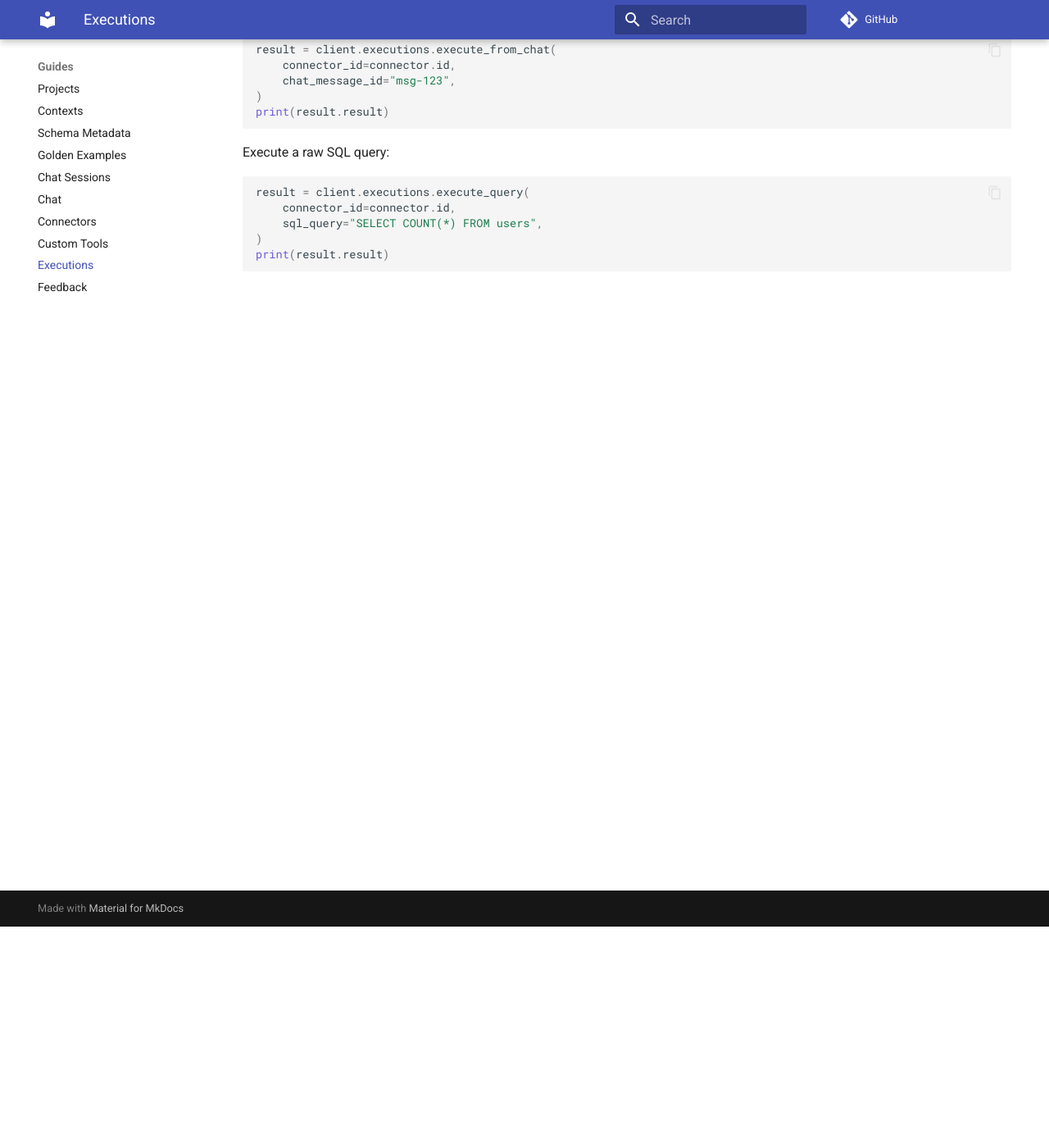
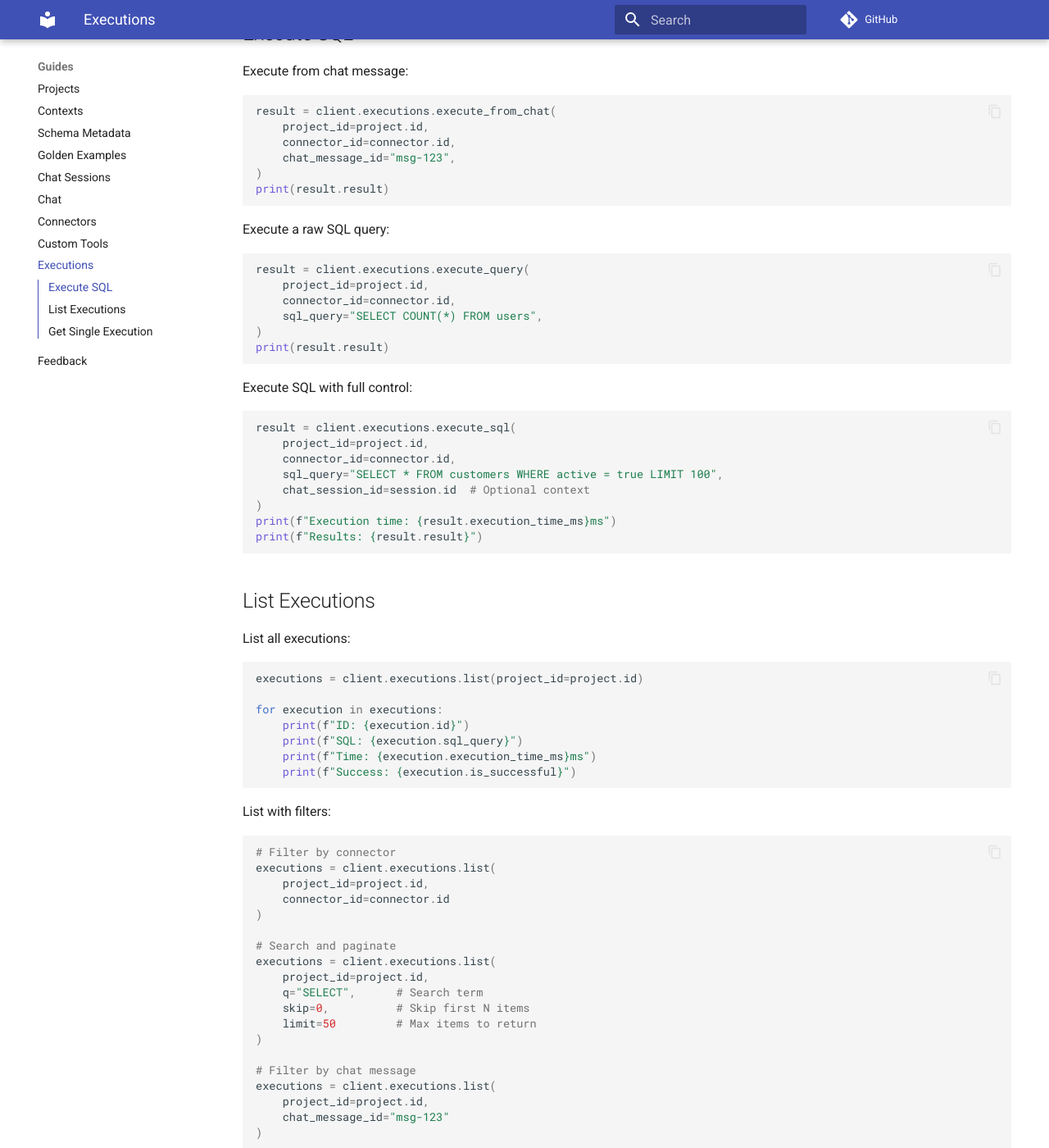
Before and after one commit to h2oai/text-2-everything-py, an MkDocs documentation site: the page built from docs/guides/executions.md, in a window 1280 px wide and 1400 px high, scrolled down 270 px. Shown: the whole window at 82% size. Built offline with MkDocs 1.6.1 and Material for MkDocs 9.7.7, drawn with Linux system fonts in a browser that asks for light colours; comment, search, counter and statistics services are not loaded; some of the changed text lies outside the part shown.

Commit message:
refactor(connectors): make connector operations project-scoped
Update connector resource to require project_id for all operations, changing from workspace-scoped to project-scoped architecture. This is a breaking change that affects all connector API methods.

Changes:
- Add project_id parameter to all connector CRUD methods (create, list, get, update, delete)
- Update API endpoints from `/connectors/*` to `/projects/{project_id}/connectors/*`
- Add optional delete_secrets parameter to delete() method for secure store cleanup
- Update documentation with improved formatting and examples showing project_id usage
- Rebuild distribution packages for version 0.1.6rc1

Breaking changes:
All connector operations now require project_id as a mandatory parameter. Existing code must be updated to pass the project_id when calling any connector methods.

````diff
--- a/docs/guides/executions.md
+++ b/docs/guides/executions.md
@@ -4,9 +4,12 @@ title: Executions
 
 Execute SQL directly or from chat messages using a Connector.
 
+## Execute SQL
+
 Execute from chat message:
 ```python
 result = client.executions.execute_from_chat(
+    project_id=project.id,
     connector_id=connector.id,
     chat_message_id="msg-123",
 )
@@ -16,8 +19,70 @@ print(result.result)
 Execute a raw SQL query:
 ```python
 result = client.executions.execute_query(
+    project_id=project.id,
     connector_id=connector.id,
     sql_query="SELECT COUNT(*) FROM users",
 )
 print(result.result)
 ```
+
+Execute SQL with full control:
+```python
+result = client.executions.execute_sql(
+    project_id=project.id,
+    connector_id=connector.id,
+    sql_query="SELECT * FROM customers WHERE active = true LIMIT 100",
+    chat_session_id=session.id  # Optional context
+)
+print(f"Execution time: {result.execution_time_ms}ms")
+print(f"Results: {result.result}")
+```
+
+## List Executions
+
+List all executions:
+```python
+executions = client.executions.list(project_id=project.id)
+
+for execution in executions:
+    print(f"ID: {execution.id}")
+    print(f"SQL: {execution.sql_query}")
+    print(f"Time: {execution.execution_time_ms}ms")
+    print(f"Success: {execution.is_successful}")
+```
+
+List with filters:
+```python
+# Filter by connector
+executions = client.executions.list(
+    project_id=project.id,
+    connector_id=connector.id
+)
+
+# Search and paginate
+executions = client.executions.list(
+    project_id=project.id,
+    q="SELECT",      # Search term
+    skip=0,          # Skip first N items
+    limit=50         # Max items to return
+)
+
+# Filter by chat message
+executions = client.executions.list(
+    project_id=project.id,
+    chat_message_id="msg-123"
+)
+```
+
+## Get Single Execution
+
+Retrieve details for a specific execution:
+```python
+execution = client.executions.get(
+    project_id=project.id,
+    execution_id="exec-123"
+)
+print(f"Query: {execution.sql_query}")
+print(f"Time: {execution.execution_time_ms}ms")
+print(f"Result: {execution.result}")
+```
````
Also changed, not shown: docs/guides/connectors.md (+43 -12 lines), 7 other files.
